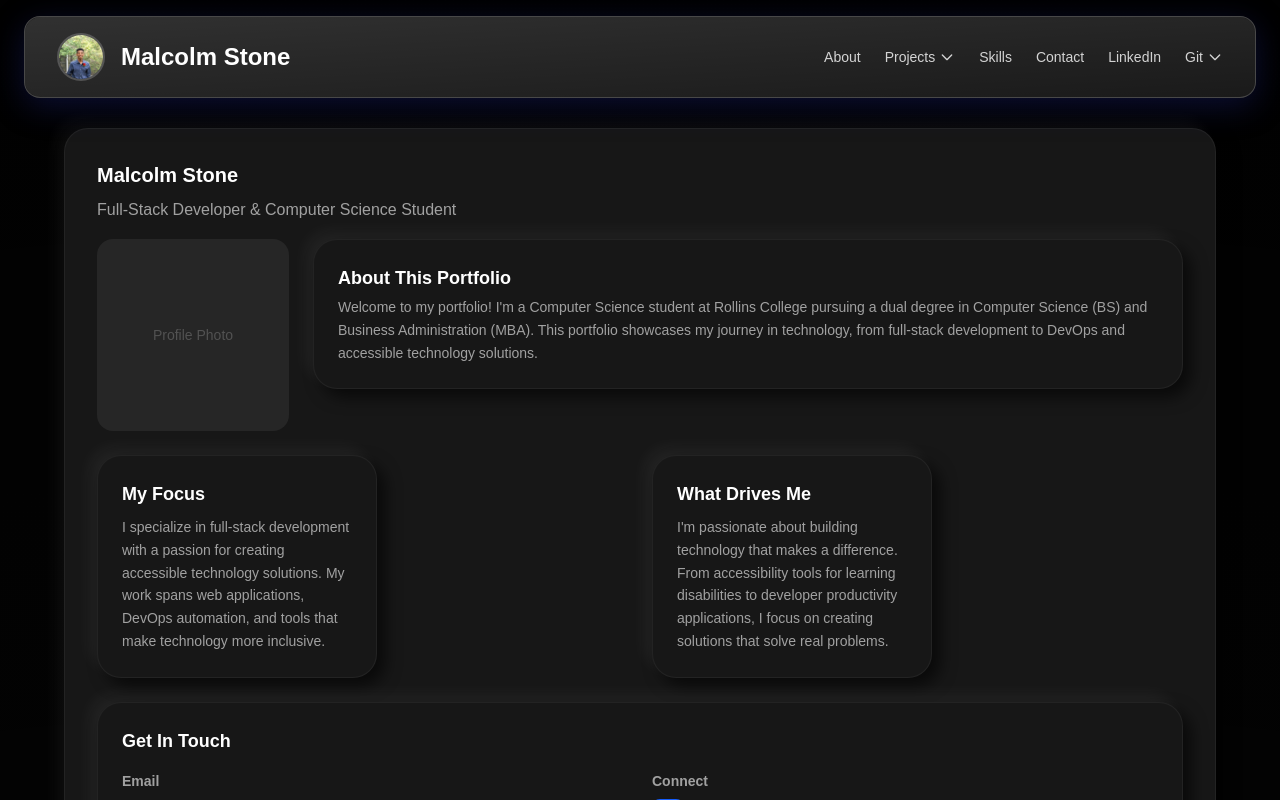
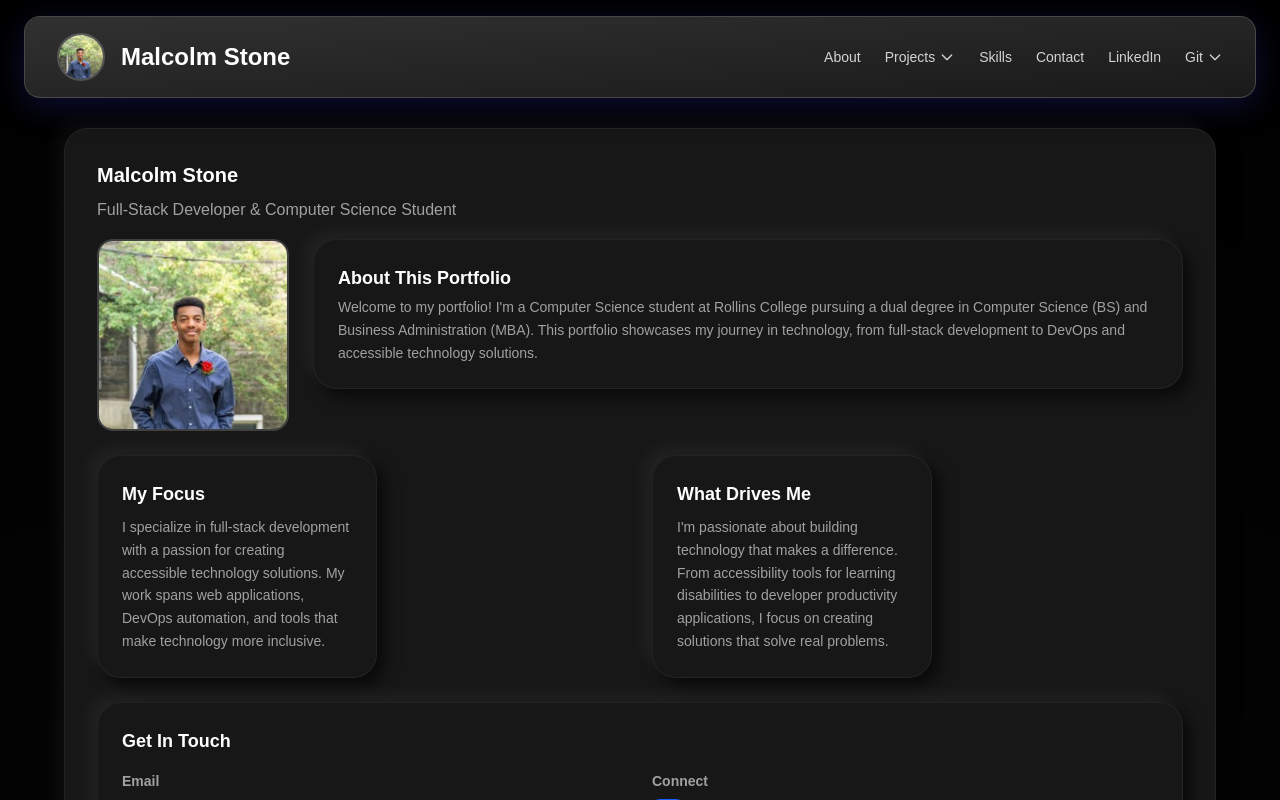
Before and after one commit to Malcolmston/Malcolmston.github.io, a Next.js app: page / in a window 1280 px wide. Shown: the top 800 px of the page. Built offline with nearby package versions, Linux system fonts and the light colour scheme.

Commit message:
feat: replace placeholder profile photo with dynamic Image component
- Imported `next/image` in about.tsx
- Added profile photo using `Image` component with styling and alt text

```diff
--- a/app/about.tsx
+++ b/app/about.tsx
@@ -4,7 +4,7 @@ import Card from "@/app/components/card";
 import Size from "@/app/components/size";
 import Shape from "@/app/components/shape";
 import Possition from "@/app/components/possition";
-import {blob} from "node:stream/consumers";
+import Image from 'next/image';
 
 export default function About() {
     const download = () => {
@@ -33,9 +33,13 @@ export default function About() {
             <div className="flex flex-col gap-6">
                 {/* Profile Section with Image */}
                 <div className="flex flex-col md:flex-row gap-6 items-start">
-                    <div className="w-48 h-48 rounded-2xl bg-neutral-800 flex items-center justify-center text-neutral-600 flex-shrink-0">
-                        <span className="text-sm">Profile Photo</span>
-                    </div>
+                    <Image
+                        src="/malcolm.png"
+                        alt="Malcolm Stone"
+                        width={192}
+                        height={192}
+                        className="w-48 h-48 rounded-2xl border-2 border-neutral-700 object-cover flex-shrink-0"
+                    />
                     <Card
                         size={Size.Medium}
                         shape={Shape.Long}
```
